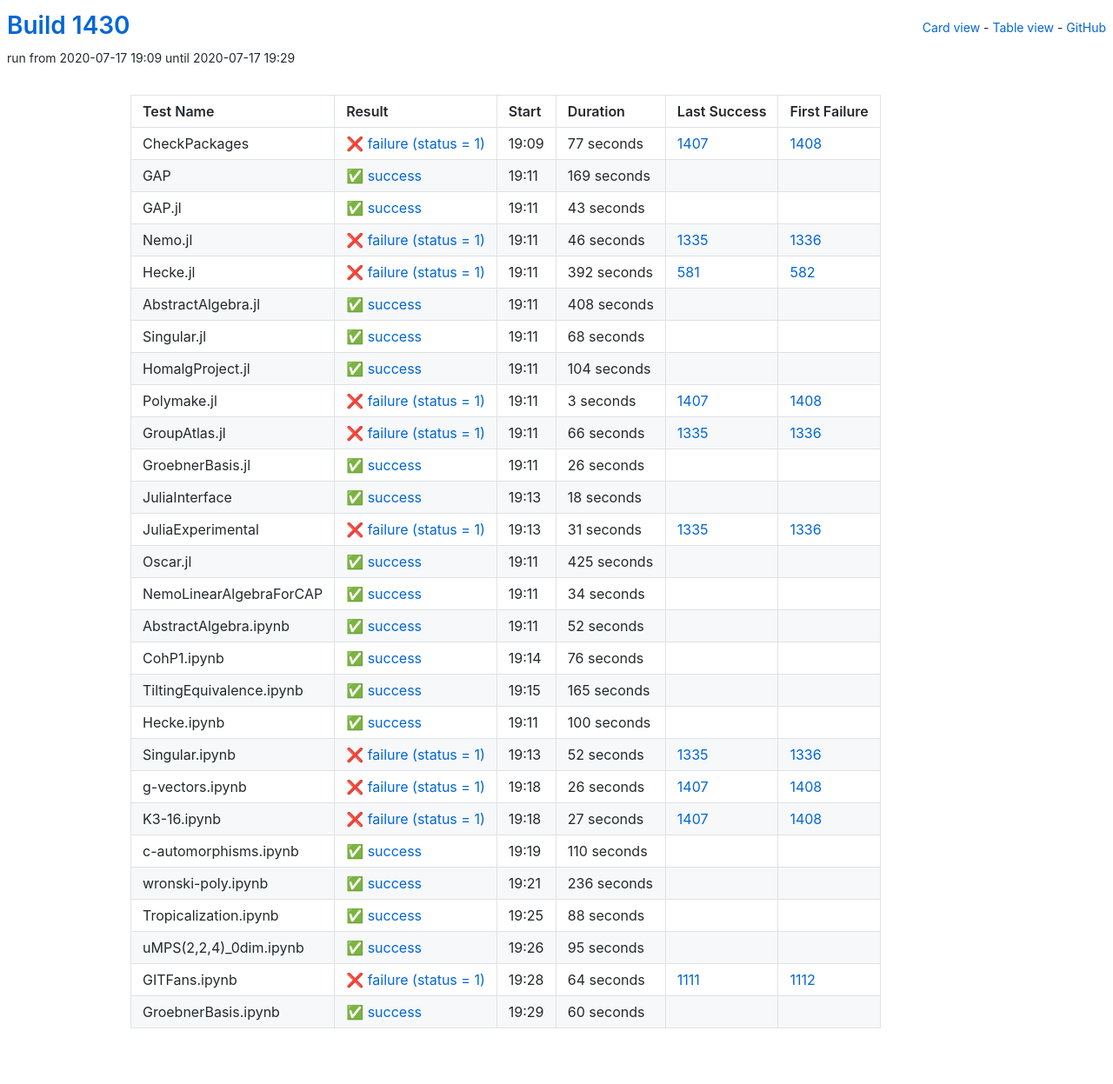
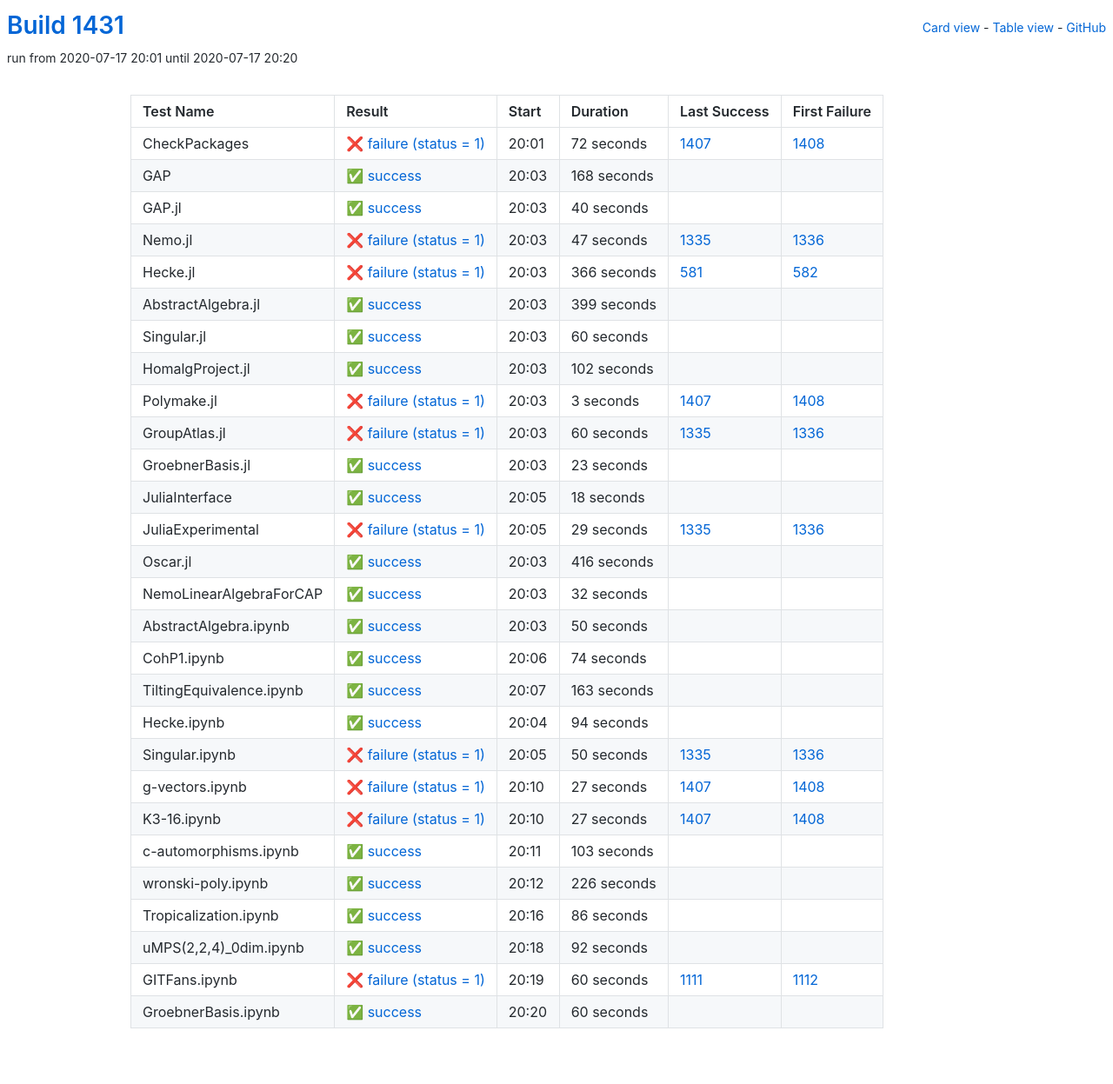
Before and after one commit to oscar-system/oscar-ci-status-1.4, a Jekyll site: the page built from table.html, in a window 1280 px wide. Shown: the whole page at 87% size. Built offline with Jekyll 4.4.1, drawn with Linux system fonts in a browser that asks for light colours.

Commit message:
Build #1431

```diff
--- a/_data/ci.yml
+++ b/_data/ci.yml
@@ -1,6 +1,6 @@
 ---
-build: 1430
-build_url: https://oscarci.mathematik.uni-kl.de/job/oscar-julia-1.4/1430/
+build: 1431
+build_url: https://oscarci.mathematik.uni-kl.de/job/oscar-julia-1.4/1431/
 job: oscar-julia-1.4
 organization: oscar-system
 repo: oscar-ci-status-1.4
@@ -8,104 +8,104 @@ repourl: https://github.com/oscar-system/oscar-ci-status-1.4
 tests:
 - name: CheckPackages
   id: checkpackages
-  log: https://oscarci.mathematik.uni-kl.de/job/oscar-julia-1.4/1430/artifact/logs/build-1430/CheckPackages.log
-  start: 2020-07-17 19:09
+  log: https://oscarci.mathematik.uni-kl.de/job/oscar-julia-1.4/1431/artifact/logs/build-1431/CheckPackages.log
+  start: 2020-07-17 20:01
   success: false
   exitcode: 1
   status: failure
-  duration: 77
+  duration: 72
   last_success: 1407
   last_success_url: https://oscarci.mathematik.uni-kl.de/job/oscar-julia-1.4/1407/
   first_failure: 1408
   first_failure_url: https://oscarci.mathematik.uni-kl.de/job/oscar-julia-1.4/1408/
 - name: GAP
   id: gap
-  log: https://oscarci.mathematik.uni-kl.de/job/oscar-julia-1.4/1430/artifact/logs/build-1430/GAP.log
-  start: 2020-07-17 19:11
+  log: https://oscarci.mathematik.uni-kl.de/job/oscar-julia-1.4/1431/artifact/logs/build-1431/GAP.log
+  start: 2020-07-17 20:03
   success: true
   exitcode: 0
   status: success
-  duration: 169
+  duration: 168
   last_success: false
   last_success_url:
   first_failure: false
   first_failure_url:
 - name: GAP.jl
   id: gap-jl
-  log: https://oscarci.mathematik.uni-kl.de/job/oscar-julia-1.4/1430/artifact/logs/build-1430/GAP.jl.log
-  start: 2020-07-17 19:11
+  log: https://oscarci.mathematik.uni-kl.de/job/oscar-julia-1.4/1431/artifact/logs/build-1431/GAP.jl.log
+  start: 2020-07-17 20:03
   success: true
   exitcode: 0
   status: success
-  duration: 43
+  duration: 40
   last_success: false
   last_success_url:
   first_failure: false
   first_failure_url:
 - name: Nemo.jl
   id: nemo-jl
-  log: https://oscarci.mathematik.uni-kl.de/job/oscar-julia-1.4/1430/artifact/logs/build-1430/Nemo.jl.log
-  start: 2020-07-17 19:11
+  log: https://oscarci.mathematik.uni-kl.de/job/oscar-julia-1.4/1431/artifact/logs/build-1431/Nemo.jl.log
+  start: 2020-07-17 20:03
   success: false
   exitcode: 1
   status: failure
-  duration: 46
+  duration: 47
   last_success: 1335
   last_success_url: https://oscarci.mathematik.uni-kl.de/job/oscar-julia-1.4/1335/
   first_failure: 1336
   first_failure_url: https://oscarci.mathematik.uni-kl.de/job/oscar-julia-1.4/1336/
 - name: Hecke.jl
   id: hecke-jl
-  log: https://oscarci.mathematik.uni-kl.de/job/oscar-julia-1.4/1430/artifact/logs/build-1430/Hecke.jl.log
-  start: 2020-07-17 19:11
+  log: https://oscarci.mathematik.uni-kl.de/job/oscar-julia-1.4/1431/artifact/logs/build-1431/Hecke.jl.log
+  start: 2020-07-17 20:03
   success: false
   exitcode: 1
   status: failure
-  duration: 392
+  duration: 366
   last_success: 581
   last_success_url: https://oscarci.mathematik.uni-kl.de/job/oscar-julia-1.4/581/
   first_failure: 582
   first_failure_url: https://oscarci.mathematik.uni-kl.de/job/oscar-julia-1.4/582/
 - name: AbstractAlgebra.jl
   id: abstractalgebra-jl
-  log: https://oscarci.mathematik.uni-kl.de/job/oscar-julia-1.4/1430/artifact/logs/build-1430/AbstractAlgebra.jl.log
-  start: 2020-07-17 19:11
+  log: https://oscarci.mathematik.uni-kl.de/job/oscar-julia-1.4/1431/artifact/logs/build-1431/AbstractAlgebra.jl.log
+  start: 2020-07-17 20:03
   success: true
   exitcode: 0
   status: success
-  duration: 408
+  duration: 399
   last_success: false
   last_success_url:
   first_failure: false
   first_failure_url:
 - name: Singular.jl
   id: singular-jl
-  log: https://oscarci.mathematik.uni-kl.de/job/oscar-julia-1.4/1430/artifact/logs/build-1430/Singular.jl.log
-  start: 2020-07-17 19:11
+  log: https://oscarci.mathematik.uni-kl.de/job/oscar-julia-1.4/1431/artifact/logs/build-1431/Singular.jl.log
+  start: 2020-07-17 20:03
   success: true
   exitcode: 0
   status: success
-  duration: 68
+  duration: 60
   last_success: false
   last_success_url:
   first_failure: false
   first_failure_url:
 - name: HomalgProject.jl
   id: homalgproject-jl
-  log: https://oscarci.mathematik.uni-kl.de/job/oscar-julia-1.4/1430/artifact/logs/build-1430/HomalgProject.jl.log
-  start: 2020-07-17 19:11
+  log: https://oscarci.mathematik.uni-kl.de/job/oscar-julia-1.4/1431/artifact/logs/build-1431/HomalgProject.jl.log
+  start: 2020-07-17 20:03
   success: true
   exitcode: 0
   status: success
-  duration: 104
+  duration: 102
   last_success: false
   last_success_url:
   first_failure: false
   first_failure_url:
 - name: Polymake.jl
   id: polymake-jl
-  log: https://oscarci.mathematik.uni-kl.de/job/oscar-julia-1.4/1430/artifact/logs/build-1430/Polymake.jl.log
-  start: 2020-07-17 19:11
+  log: https://oscarci.mathematik.uni-kl.de/job/oscar-julia-1.4/1431/artifact/logs/build-1431/Polymake.jl.log
+  start: 2020-07-17 20:03
   success: false
   exitcode: 1
   status: failure
@@ -116,32 +116,32 @@ tests:
   first_failure_url: https://oscarci.mathematik.uni-kl.de/job/oscar-julia-1.4/1408/
 - name: GroupAtlas.jl
   id: groupatlas-jl
-  log: https://oscarci.mathematik.uni-kl.de/job/oscar-julia-1.4/1430/artifact/logs/build-1430/GroupAtlas.jl.log
-  start: 2020-07-17 19:11
+  log: https://oscarci.mathematik.uni-kl.de/job/oscar-julia-1.4/1431/artifact/logs/build-1431/GroupAtlas.jl.log
+  start: 2020-07-17 20:03
   success: false
   exitcode: 1
   status: failure
-  duration: 66
+  duration: 60
   last_success: 1335
   last_success_url: https://oscarci.mathematik.uni-kl.de/job/oscar-julia-1.4/1335/
   first_failure: 1336
   first_failure_url: https://oscarci.mathematik.uni-kl.de/job/oscar-julia-1.4/1336/
 - name: GroebnerBasis.jl
   id: groebnerbasis-jl
-  log: https://oscarci.mathematik.uni-kl.de/job/oscar-julia-1.4/1430/artifact/logs/build-1430/GroebnerBasis.jl.log
-  start: 2020-07-17 19:11
+  log: https://oscarci.mathematik.uni-kl.de/job/oscar-julia-1.4/1431/artifact/logs/build-1431/GroebnerBasis.jl.log
+  start: 2020-07-17 20:03
   success: true
   exitcode: 0
   status: success
-  duration: 26
+  duration: 23
   last_success: false
   last_success_url:
   first_failure: false
   first_failure_url:
 - name: JuliaInterface
   id: juliainterface
-  log: https://oscarci.mathematik.uni-kl.de/job/oscar-julia-1.4/1430/artifact/logs/build-1430/JuliaInterface.log
-  start: 2020-07-17 19:13
+  log: https://oscarci.mathematik.uni-kl.de/job/oscar-julia-1.4/1431/artifact/logs/build-1431/JuliaInterface.log
+  start: 2020-07-17 20:05
   success: true
   exitcode: 0
   status: success
@@ -152,116 +152,116 @@ tests:
   first_failure_url:
 - name: JuliaExperimental
   id: juliaexperimental
-  log: https://oscarci.mathematik.uni-kl.de/job/oscar-julia-1.4/1430/artifact/logs/build-1430/JuliaExperimental.log
-  start: 2020-07-17 19:13
+  log: https://oscarci.mathematik.uni-kl.de/job/oscar-julia-1.4/1431/artifact/logs/build-1431/JuliaExperimental.log
+  start: 2020-07-17 20:05
   success: false
   exitcode: 1
   status: failure
-  duration: 31
+  duration: 29
   last_success: 1335
   last_success_url: https://oscarci.mathematik.uni-kl.de/job/oscar-julia-1.4/1335/
   first_failure: 1336
   first_failure_url: https://oscarci.mathematik.uni-kl.de/job/oscar-julia-1.4/1336/
 - name: Oscar.jl
   id: oscar-jl
-  log: https://oscarci.mathematik.uni-kl.de/job/oscar-julia-1.4/1430/artifact/logs/build-1430/Oscar.jl.log
-  start: 2020-07-17 19:11
+  log: https://oscarci.mathematik.uni-kl.de/job/oscar-julia-1.4/1431/artifact/logs/build-1431/Oscar.jl.log
+  start: 2020-07-17 20:03
   success: true
   exitcode: 0
   status: success
-  duration: 425
+  duration: 416
   last_success: false
   last_success_url:
   first_failure: false
   first_failure_url:
 - name: NemoLinearAlgebraForCAP
   id: nemolinearalgebraforcap
-  log: https://oscarci.mathematik.uni-kl.de/job/oscar-julia-1.4/1430/artifact/logs/build-1430/NemoLinearAlgebraForCAP.log
-  start: 2020-07-17 19:11
+  log: https://oscarci.mathematik.uni-kl.de/job/oscar-julia-1.4/1431/artifact/logs/build-1431/NemoLinearAlgebraForCAP.log
+  start: 2020-07-17 20:03
   success: true
   exitcode: 0
   status: success
-  duration: 34
+  duration: 32
   last_success: false
   last_success_url:
   first_failure: false
   first_failure_url:
 - name: AbstractAlgebra.ipynb
   id: abstractalgebra-ipynb
-  log: https://oscarci.mathematik.uni-kl.de/job/oscar-julia-1.4/1430/artifact/logs/build-1430/AbstractAlgebra.ipynb.log
-  start: 2020-07-17 19:11
+  log: https://oscarci.mathematik.uni-kl.de/job/oscar-julia-1.4/1431/artifact/logs/build-1431/AbstractAlgebra.ipynb.log
+  start: 2020-07-17 20:03
   success: true
   exitcode: 0
   status: success
-  duration: 52
+  duration: 50
   last_success: false
   last_success_url:
   first_failure: false
   first_failure_url:
 - name: CohP1.ipynb
   id: cohp1-ipynb
-  log: https://oscarci.mathematik.uni-kl.de/job/oscar-julia-1.4/1430/artifact/logs/build-1430/CohP1.ipynb.log
-  start: 2020-07-17 19:14
+  log: https://oscarci.mathematik.uni-kl.de/job/oscar-julia-1.4/1431/artifact/logs/build-1431/CohP1.ipynb.log
+  start: 2020-07-17 20:06
   success: true
   exitcode: 0
   status: success
-  duration: 76
+  duration: 74
   last_success: false
   last_success_url:
   first_failure: false
   first_failure_url:
 - name: TiltingEquivalence.ipynb
   id: tiltingequivalence-ipynb
-  log: https://oscarci.mathematik.uni-kl.de/job/oscar-julia-1.4/1430/artifact/logs/build-1430/TiltingEquivalence.ipynb.log
-  start: 2020-07-17 19:15
+  log: https://oscarci.mathematik.uni-kl.de/job/oscar-julia-1.4/1431/artifact/logs/build-1431/TiltingEquivalence.ipynb.log
+  start: 2020-07-17 20:07
   success: true
   exitcode: 0
   status: success
-  duration: 165
+  duration: 163
   last_success: false
   last_success_url:
   first_failure: false
   first_failure_url:
 - name: Hecke.ipynb
   id: hecke-ipynb
-  log: https://oscarci.mathematik.uni-kl.de/job/oscar-julia-1.4/1430/artifact/logs/build-1430/Hecke.ipynb.log
-  start: 2020-07-17 19:11
+  log: https://oscarci.mathematik.uni-kl.de/job/oscar-julia-1.4/1431/artifact/logs/build-1431/Hecke.ipynb.log
+  start: 2020-07-17 20:04
   success: true
   exitcode: 0
   status: success
-  duration: 100
+  duration: 94
   last_success: false
   last_success_url:
   first_failure: false
   first_failure_url:
 - name: Singular.ipynb
   id: singular-ipynb
-  log: https://oscarci.mathematik.uni-kl.de/job/oscar-julia-1.4/1430/artifact/logs/build-1430/Singular.ipynb.log
-  start: 2020-07-17 19:13
+  log: https://oscarci.mathematik.uni-kl.de/job/oscar-julia-1.4/1431/artifact/logs/build-1431/Singular.ipynb.log
+  start: 2020-07-17 20:05
   success: false
   exitcode: 1
   status: failure
-  duration: 52
+  duration: 50
   last_success: 1335
   last_success_url: https://oscarci.mathematik.uni-kl.de/job/oscar-julia-1.4/1335/
   first_failure: 1336
   first_failure_url: https://oscarci.mathematik.uni-kl.de/job/oscar-julia-1.4/1336/
 - name: g-vectors.ipynb
   id: g-vectors-ipynb
-  log: https://oscarci.mathematik.uni-kl.de/job/oscar-julia-1.4/1430/artifact/logs/build-1430/g-vectors.ipynb.log
-  start: 2020-07-17 19:18
+  log: https://oscarci.mathematik.uni-kl.de/job/oscar-julia-1.4/1431/artifact/logs/build-1431/g-vectors.ipynb.log
+  start: 2020-07-17 20:10
   success: false
   exitcode: 1
   status: failure
-  duration: 26
+  duration: 27
   last_success: 1407
   last_success_url: https://oscarci.mathematik.uni-kl.de/job/oscar-julia-1.4/1407/
   first_failure: 1408
   first_failure_url: https://oscarci.mathematik.uni-kl.de/job/oscar-julia-1.4/1408/
 - name: K3-16.ipynb
   id: k3-16-ipynb
-  log: https://oscarci.mathematik.uni-kl.de/job/oscar-julia-1.4/1430/artifact/logs/build-1430/K3-16.ipynb.log
-  start: 2020-07-17 19:18
+  log: https://oscarci.mathematik.uni-kl.de/job/oscar-julia-1.4/1431/artifact/logs/build-1431/K3-16.ipynb.log
+  start: 2020-07-17 20:10
   success: false
   exitcode: 1
   status: failure
@@ -272,68 +272,68 @@ tests:
   first_failure_url: https://oscarci.mathematik.uni-kl.de/job/oscar-julia-1.4/1408/
 - name: c-automorphisms.ipynb
   id: c-automorphisms-ipynb
-  log: https://oscarci.mathematik.uni-kl.de/job/oscar-julia-1.4/1430/artifact/logs/build-1430/c-automorphisms.ipynb.log
-  start: 2020-07-17 19:19
+  log: https://oscarci.mathematik.uni-kl.de/job/oscar-julia-1.4/1431/artifact/logs/build-1431/c-automorphisms.ipynb.log
+  start: 2020-07-17 20:11
   success: true
   exitcode: 0
   status: success
-  duration: 110
+  duration: 103
   last_success: false
   last_success_url:
   first_failure: false
   first_failure_url:
 - name: wronski-poly.ipynb
   id: wronski-poly-ipynb
-  log: https://oscarci.mathematik.uni-kl.de/job/oscar-julia-1.4/1430/artifact/logs/build-1430/wronski-poly.ipynb.log
-  start: 2020-07-17 19:21
+  log: https://oscarci.mathematik.uni-kl.de/job/oscar-julia-1.4/1431/artifact/logs/build-1431/wronski-poly.ipynb.log
+  start: 2020-07-17 20:12
   success: true
   exitcode: 0
   status: success
-  duration: 236
+  duration: 226
   last_success: false
   last_success_url:
   first_failure: false
   first_failure_url:
 - name: Tropicalization.ipynb
   id: tropicalization-ipynb
-  log: https://oscarci.mathematik.uni-kl.de/job/oscar-julia-1.4/1430/artifact/logs/build-1430/Tropicalization.ipynb.log
-  start: 2020-07-17 19:25
+  log: https://oscarci.mathematik.uni-kl.de/job/oscar-julia-1.4/1431/artifact/logs/build-1431/Tropicalization.ipynb.log
+  start: 2020-07-17 20:16
   success: true
   exitcode: 0
   status: success
-  duration: 88
+  duration: 86
   last_success: false
   last_success_url:
   first_failure: false
   first_failure_url:
 - name: uMPS(2,2,4)_0dim.ipynb
   id: umps-2-2-4-0dim-ipynb
-  log: https://oscarci.mathematik.uni-kl.de/job/oscar-julia-1.4/1430/artifact/logs/build-1430/uMPS-2-2-4-_0dim.ipynb.log
-  start: 2020-07-17 19:26
+  log: https://oscarci.mathematik.uni-kl.de/job/oscar-julia-1.4/1431/artifact/logs/build-1431/uMPS-2-2-4-_0dim.ipynb.log
+  start: 2020-07-17 20:18
   success: true
   exitcode: 0
   status: success
-  duration: 95
+  duration: 92
   last_success: false
   last_success_url:
   first_failure: false
   first_failure_url:
 - name: GITFans.ipynb
   id: gitfans-ipynb
-  log: https://oscarci.mathematik.uni-kl.de/job/oscar-julia-1.4/1430/artifact/logs/build-1430/GITFans.ipynb.log
-  start: 2020-07-17 19:28
+  log: https://oscarci.mathematik.uni-kl.de/job/oscar-julia-1.4/1431/artifact/logs/build-1431/GITFans.ipynb.log
+  start: 2020-07-17 20:19
   success: false
   exitcode: 1
   status: failure
-  duration: 64
+  duration: 60
   last_success: 1111
   last_success_url: https://oscarci.mathematik.uni-kl.de/job/oscar-julia-1.4/1111/
   first_failure: 1112
   first_failure_url: https://oscarci.mathematik.uni-kl.de/job/oscar-julia-1.4/1112/
 - name: GroebnerBasis.ipynb
   id: groebnerbasis-ipynb
-  log: https://oscarci.mathematik.uni-kl.de/job/oscar-julia-1.4/1430/artifact/logs/build-1430/GroebnerBasis.ipynb.log
-  start: 2020-07-17 19:29
+  log: https://oscarci.mathematik.uni-kl.de/job/oscar-julia-1.4/1431/artifact/logs/build-1431/GroebnerBasis.ipynb.log
+  start: 2020-07-17 20:20
   success: true
   exitcode: 0
   status: success
```
Also changed, not shown: README.md.
